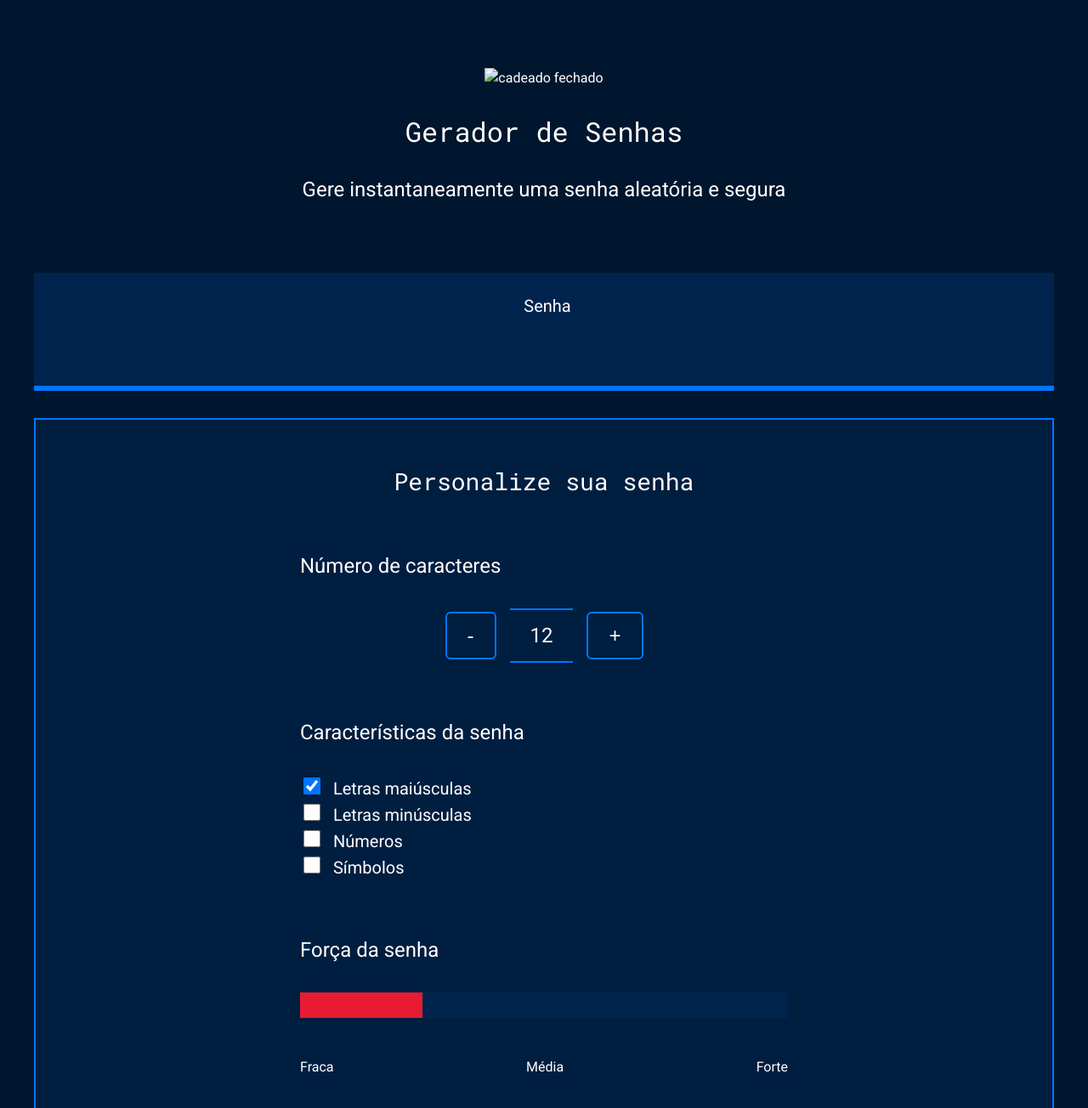
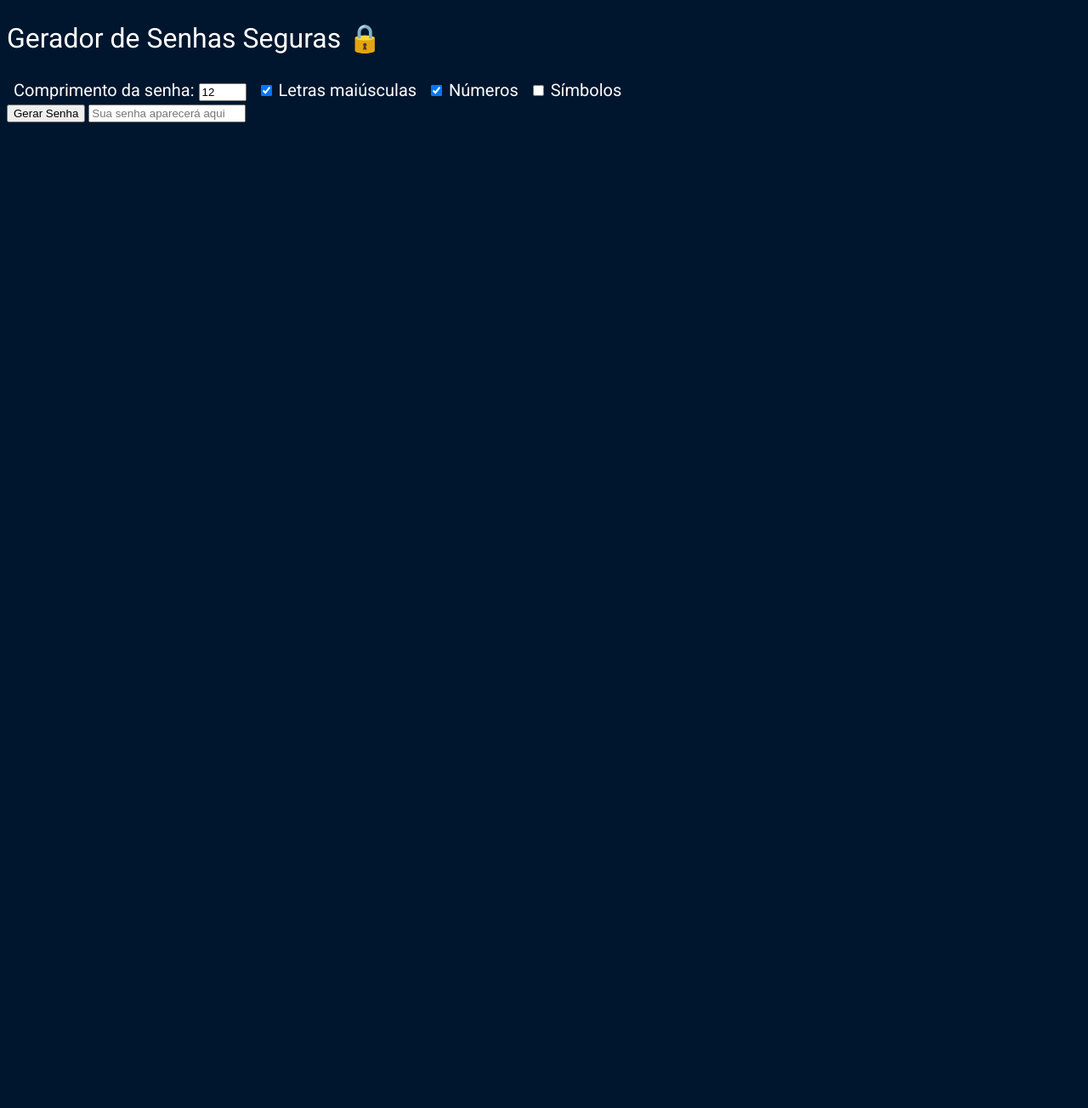
Before and after one commit to Jessecds09/geradores-de-senha, a plain HTML site: page index.html in a window 1280 px wide. Shown: the top 1304 px of the page at 85% size. After the commit the page ends 800 px from the top, so only its background shows below. Drawn offline with Linux system fonts and the light colour scheme.

Commit message:
Update index.html

```diff
--- a/index.html
+++ b/index.html
@@ -1,88 +1,36 @@
 <!DOCTYPE html>
-<html lang="pt-br">
-
+<html lang="pt-BR">
 <head>
-  <meta charset="UTF-8">
-  <meta name="viewport" content="width=device-width, initial-scale=1.0">
-  <title>Gerador de Senha</title>
-  <link rel="stylesheet" href="style.css">
+    <meta charset="UTF-8">
+    <meta name="viewport" content="width=device-width, initial-scale=1.0">
+    <title>Gerador de Senhas Seguro</title>
+    <link rel="stylesheet" href="style.css">
 </head>
-
 <body>
-  <section class="conteudo">
-
-    <!-- Título e subtítulo -->
-    <div class="conteudo-titulo">
-      <img src="unlock.svg" alt="cadeado fechado">
-      <h2 class="titulo-principal">Gerador de Senhas</h2>
-      <h3 class="titulo-secundario">Gere instantaneamente uma senha aleatória e segura</h3>
+    <div class="container">
+        <h1>Gerador de Senhas Seguras 🔒</h1>
+        <div class="controls">
+            <label>
+                Comprimento da senha:
+                <input type="number" id="length" min="4" max="32" value="12">
+            </label>
+            <label>
+                <input type="checkbox" id="uppercase" checked>
+                Letras maiúsculas
+            </label>
+            <label>
+                <input type="checkbox" id="numbers" checked>
+                Números
+            </label>
+            <label>
+                <input type="checkbox" id="symbols">
+                Símbolos
+            </label>
+        </div>
+        <button id="generate">Gerar Senha</button>
+        <input type="text" id="password" readonly placeholder="Sua senha aparecerá aqui">
     </div>
 
-    <!-- Campo da senha -->
-    <div class="conteudo-senha">
-      <label for="campo-senha">Senha</label>
-      <input name="senha" type="text" id="campo-senha" readonly>
-    </div>
-
-    <!-- Parâmetros da senha -->
-    <div class="parametro">
-      <h3 class="parametro-titulo">Personalize sua senha</h3>
-      <div class="parametro-coluna__senha">
-
-        <!-- Número de caracteres -->
-        <div class="parametro-senha">
-          <h4 class="parametro-senha__titulo">Número de caracteres</h4>
-          <div class="parametro-senha-botoes">
-            <button class="parametro-senha__botao">-</button>
-            <p class="parametro-senha__texto">12</p>
-            <button class="parametro-senha__botao">+</button>
-          </div>
-        </div>
-
-        <!-- Características da senha -->
-        <div class="parametro-senha">
-          <h4 class="parametro-senha__titulo">Características da senha</h4>
-
-          <div class="parametro-senha-checkbox">
-            <input name="maiusculo" type="checkbox" class="checkbox" checked>
-            <label for="maiusculo">Letras maiúsculas</label>
-          </div>
-
-          <div class="parametro-senha-checkbox">
-            <input name="minusculo" type="checkbox" class="checkbox">
-            <label for="minusculo">Letras minúsculas</label>
-          </div>
-
-          <div class="parametro-senha-checkbox">
-            <input name="numero" type="checkbox" class="checkbox">
-            <label for="numero">Números</label>
-          </div>
-
-          <div class="parametro-senha-checkbox">
-            <input name="simbolo" type="checkbox" class="checkbox">
-            <label for="simbolo">Símbolos</label>
-          </div>
-        </div>
-
-        <!-- Força da senha -->
-        <div class="parametro-senha">
-          <h4 class="parametro-senha__titulo">Força da senha</h4>
-          <div class="barra"></div>
-          <div class="forca fraca"></div>
-          <div class="parametro-senha-textos">
-            <p>Fraca</p>
-            <p>Média</p>
-            <p>Forte</p>
-          </div>
-          <p class="entropia"></p>
-        </div>
-
-      </div>
-    </div>
-
-  </section>
-
-  <script src="main.js"></script>
+    <script src="script.js"></script>
 </body>
-
 </html>
```
